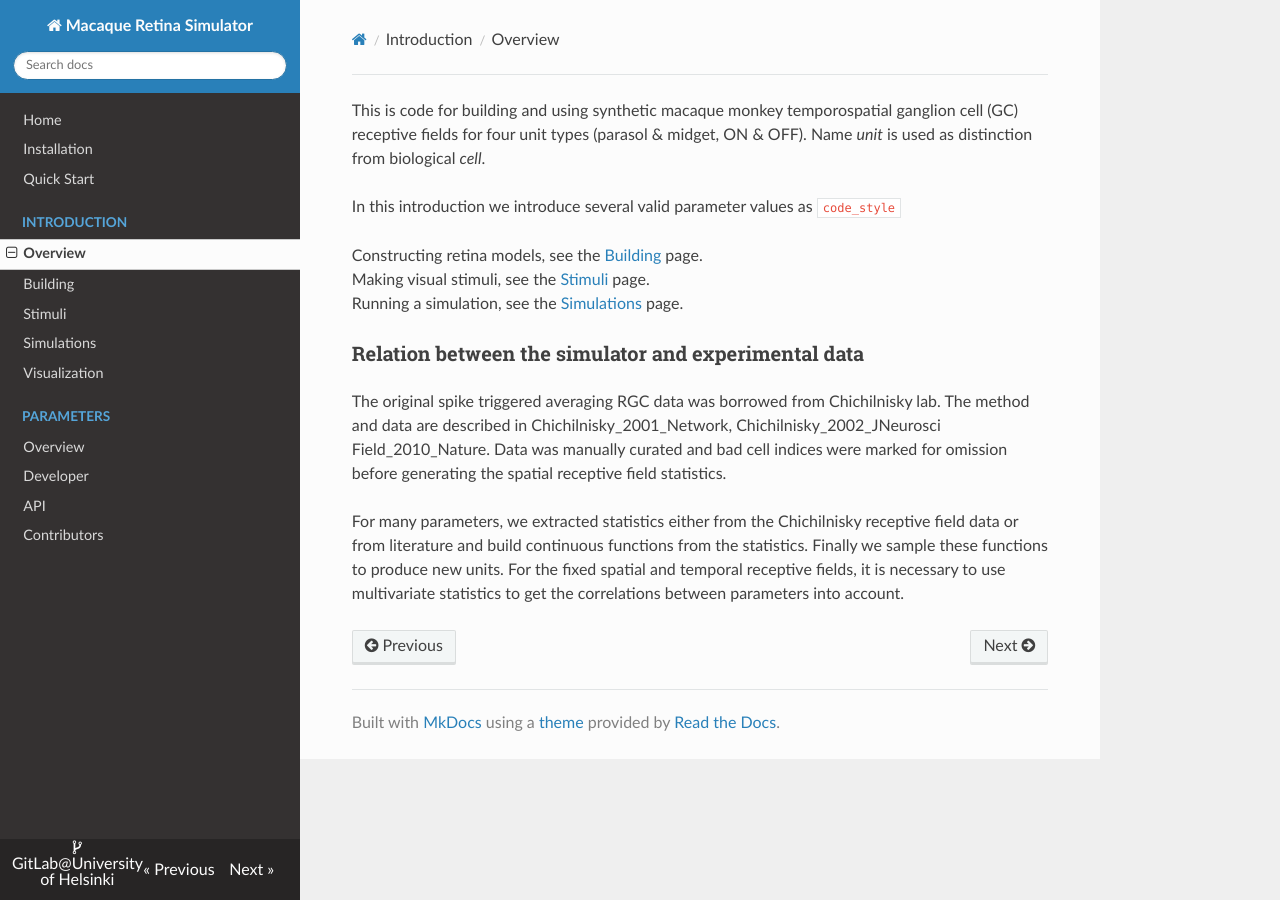
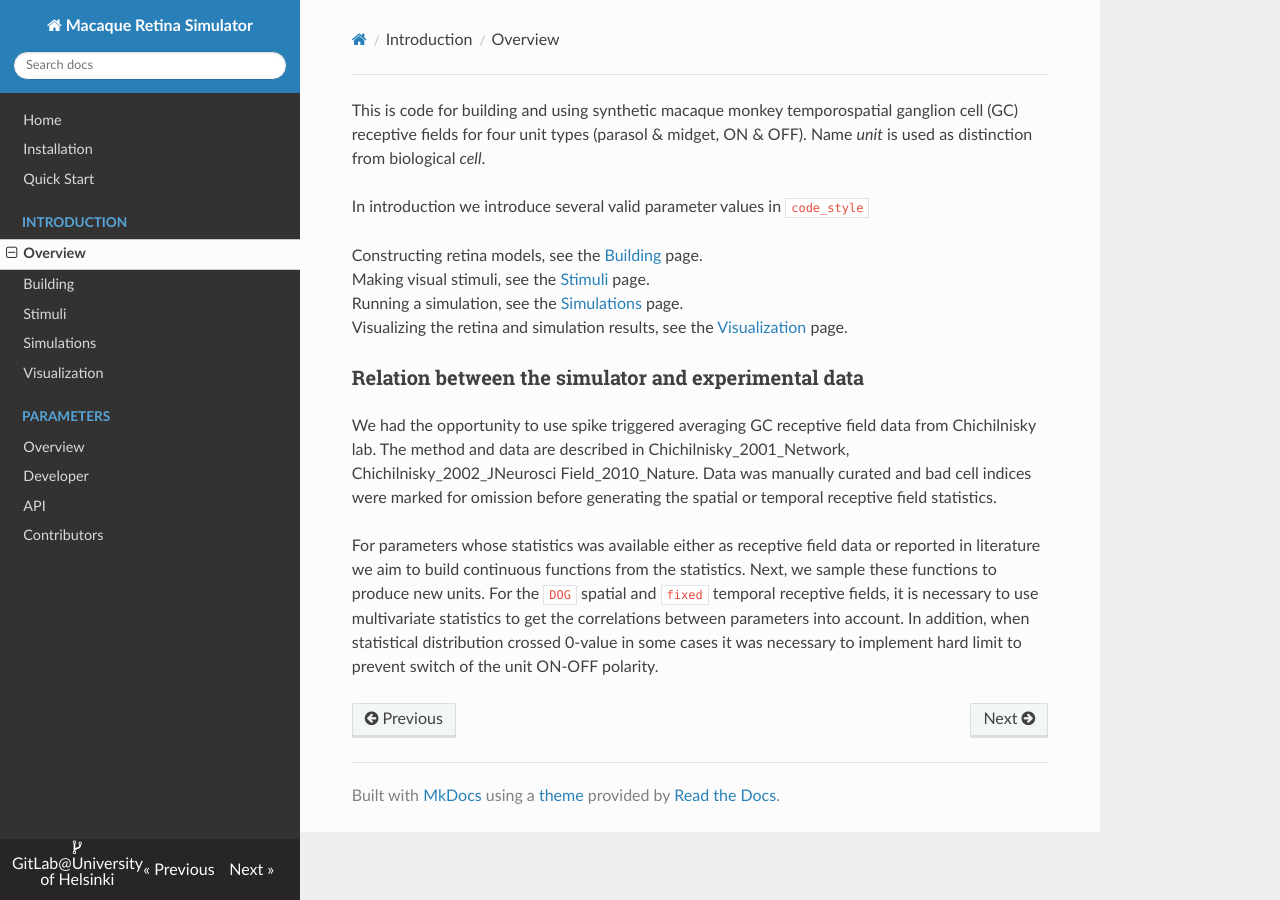
Before and after one commit to VisualNeuroscience-UH/macaqueretina, an MkDocs documentation site: the page built from docs/src/introduction.md, in a window 1280 px wide. Built offline with MkDocs 1.6.1, drawn with Linux system fonts in a browser that asks for light colours; nearby versions of some CDN libraries.

Commit message:
docs, minor rewrite

```diff
--- a/docs/src/introduction.md
+++ b/docs/src/introduction.md
@@ -1,13 +1,15 @@
 This is code for building and using synthetic macaque monkey temporospatial ganglion cell (GC) receptive fields for four unit types (parasol & midget, ON & OFF). Name *unit* is used as distinction from biological *cell*.
 
-In this introduction we introduce several valid parameter values as `code_style`
+In introduction we introduce several valid parameter values in `code_style`
 
 Constructing retina models, see the [Building](building.md) page.
 Making visual stimuli, see the [Stimuli](stimuli.md) page.
 Running a simulation, see the [Simulations](simulations.md) page.
+Visualizing the retina and simulation results, see the [Visualization](visualization.md) page.
+
 
 ### Relation between the simulator and experimental data
 
-The original spike triggered averaging RGC data was borrowed from Chichilnisky lab. The method and data are described in Chichilnisky_2001_Network, Chichilnisky_2002_JNeurosci Field_2010_Nature. Data was manually curated and bad cell indices were marked for omission before generating the spatial receptive field statistics.
+We had the opportunity to use spike triggered averaging GC receptive field data from Chichilnisky lab. The method and data are described in Chichilnisky_2001_Network, Chichilnisky_2002_JNeurosci Field_2010_Nature. Data was manually curated and bad cell indices were marked for omission before generating the spatial or temporal receptive field statistics.
 
-For many parameters, we extracted statistics either from the Chichilnisky receptive field data or from literature and build continuous functions from the statistics. Finally we sample these functions to produce new units. For the fixed spatial and temporal receptive fields, it is necessary to use multivariate statistics to get the correlations between parameters into account.
+For parameters whose statistics was available either as receptive field data or reported in literature we aim to build continuous functions from the statistics. Next, we sample these functions to produce new units. For the `DOG` spatial and `fixed` temporal receptive fields, it is necessary to use multivariate statistics to get the correlations between parameters into account. In addition, when statistical distribution crossed 0-value in some cases it was necessary to implement hard limit to prevent switch of the unit ON-OFF polarity.
```
Also changed, not shown: docs/examples/example_script.py (+3 -50 lines), docs/examples/example_visualize.py (+13 -0 lines), docs/src/quickstart.md (+2 -0 lines), 3 other files.
